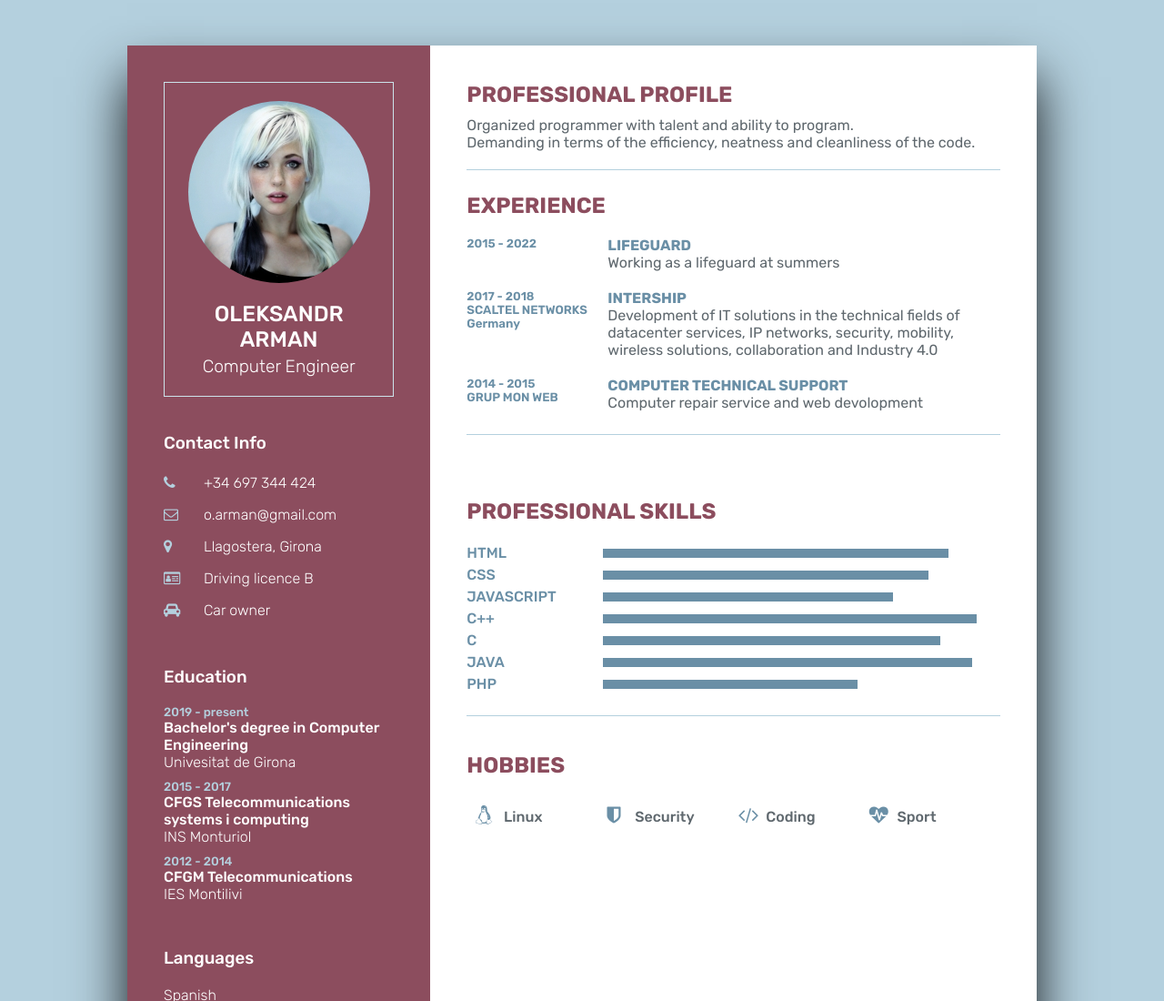
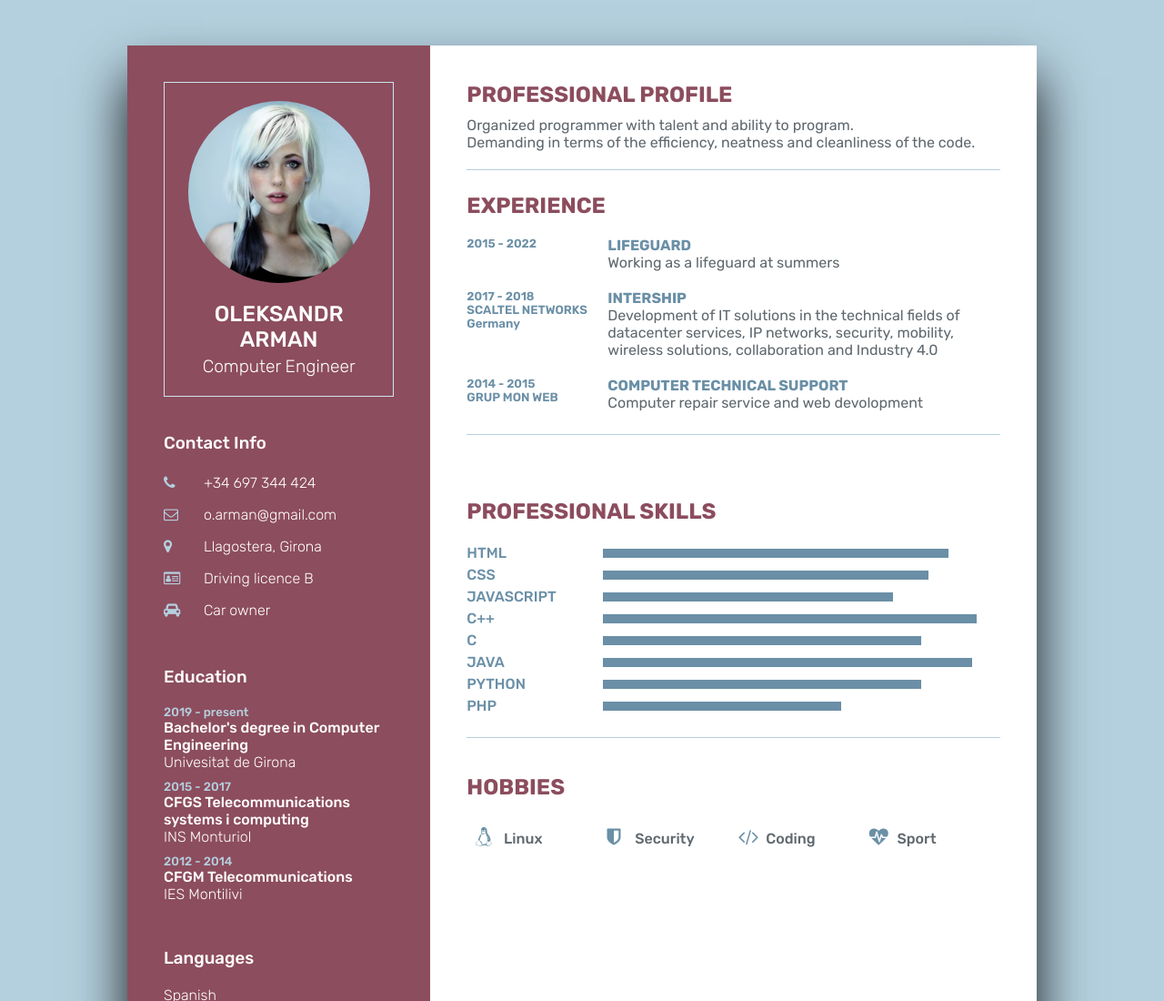
Before and after one commit to OleksandrArman/oleksandrarman.github.io, a plain HTML site: page index.html in a window 1280 px wide. Shown: the top 1100 px of the page at 91% size. Drawn offline with Linux system fonts and the light colour scheme.

Commit message:
Update index.html

```diff
--- a/index.html
+++ b/index.html
@@ -183,7 +183,7 @@
                     <div class="skill">
                         <h4>C</h4>
                         <div class="percent-skill">
-                            <div style="width: 85%;"></div>
+                            <div style="width: 80%;"></div>
                         </div>
                     </div>
                     <div class="skill">
@@ -193,9 +193,15 @@
                         </div>
                     </div>
                     <div class="skill">
+                        <h4>PYTHON</h4>
+                        <div class="percent-skill">
+                            <div style="width: 80%;"></div>
+                        </div>
+                    </div>
+                    <div class="skill">
                         <h4>PHP</h4>
                         <div class="percent-skill">
-                            <div style="width: 64%;"></div>
+                            <div style="width: 60%;"></div>
                         </div>
                     </div>
                 </div>
```
